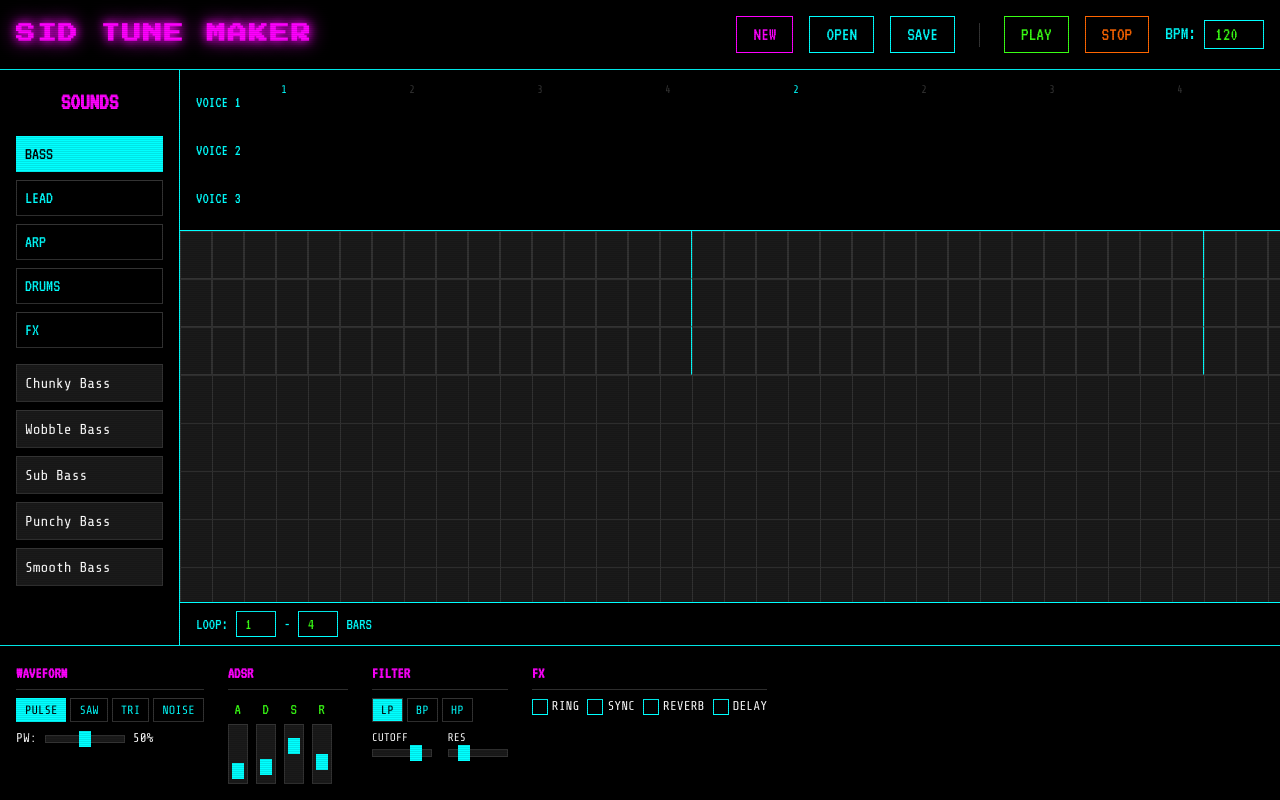
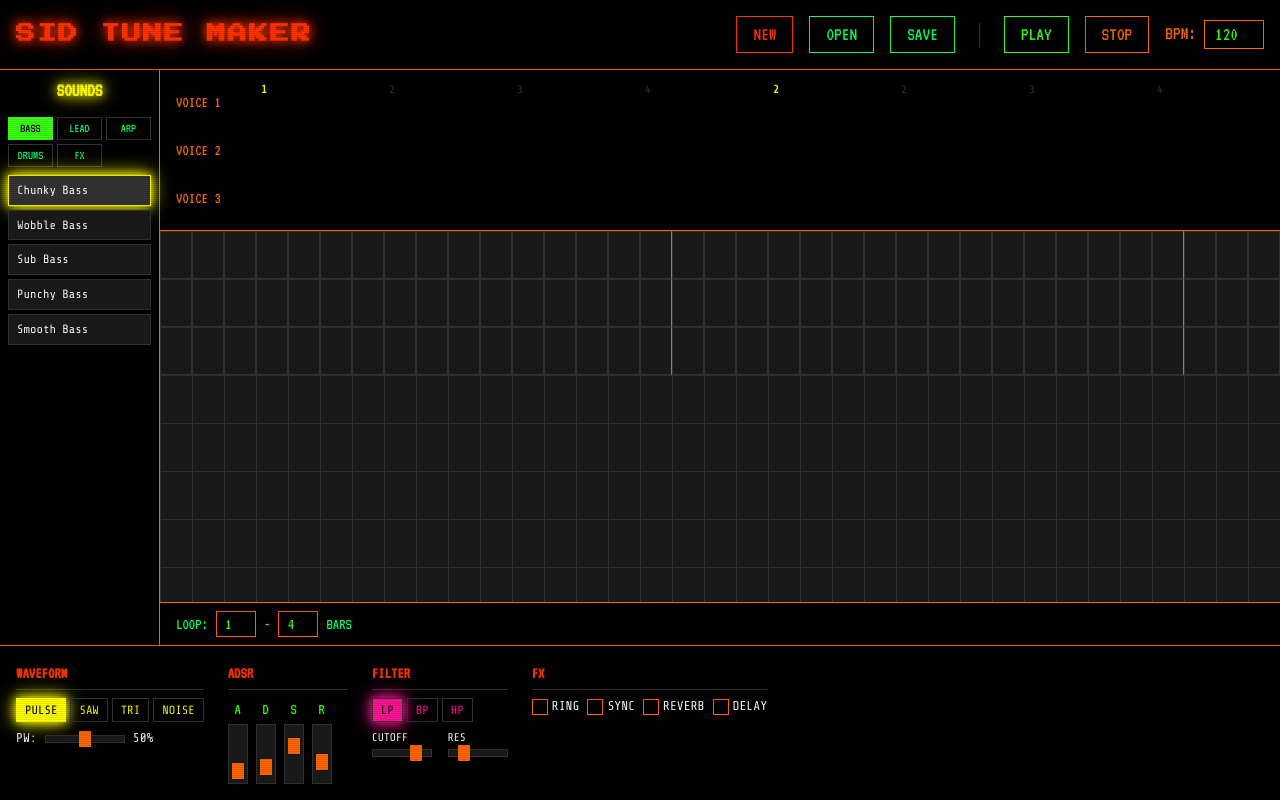
Before and after one commit to patrickhustonoly1996/sid-tune-maker, a website built with Vite: page index.html in a window 1280 px wide. Both pictures are taken after a click on the element "Chunky Bass". Built offline with nearby package versions, Linux system fonts and the light colour scheme.

Commit message:
Fix sound selection and compact UI
- Click sound to select, then click grid to place that sound
- Each cell stores its sound parameters for playback
- Warmer color palette (red/yellow/orange/green/pink, no purple/cyan)
- Compact library: categories as 3-col grid, smaller sound items
- No scrolling needed to see all sounds

Co-Authored-By: Claude Opus 4.5 <noreply@anthropic.com>

```diff
--- a/src/main.js
+++ b/src/main.js
@@ -45,6 +45,7 @@ async function init() {
     // Initialize UI components
     sequencer = new Sequencer(engine, transport, state);
     library = new SoundLibrary(sequencer);
+    sequencer.soundLibrary = library; // Connect library to sequencer
     editor = new VoiceEditor(engine, state);
     console.log('[SID] UI components ready');
 
--- a/src/styles/main.css
+++ b/src/styles/main.css
@@ -7,21 +7,24 @@
    CSS Variables (Color Palette)
    -------------------------------------------------------------------------- */
 :root {
-  /* Colors - STRICT palette from design spec */
+  /* Colors - Hot fluorescent palette */
   --color-bg: #000000;
-  --color-primary: #FF00FF;     /* Hot magenta */
-  --color-secondary: #00FFFF;   /* Electric cyan */
+  --color-primary: #FF3300;     /* Neon red-orange */
+  --color-secondary: #FFFF00;   /* Electric yellow */
   --color-accent-1: #39FF14;    /* Neon green */
   --color-accent-2: #FF6600;    /* Laser orange */
+  --color-accent-3: #FF1493;    /* Hot pink */
+  --color-accent-4: #00FF66;    /* Mint green */
   --color-text: #FFFFFF;
   --color-grid: #1A1A1A;
   --color-grid-line: #333333;
 
   /* Glow effects */
-  --glow-primary: 0 0 10px #FF00FF, 0 0 20px #FF00FF;
-  --glow-secondary: 0 0 10px #00FFFF, 0 0 20px #00FFFF;
+  --glow-primary: 0 0 10px #FF3300, 0 0 20px #FF3300;
+  --glow-secondary: 0 0 10px #FFFF00, 0 0 20px #FFFF00;
   --glow-green: 0 0 10px #39FF14, 0 0 20px #39FF14;
   --glow-orange: 0 0 10px #FF6600, 0 0 20px #FF6600;
+  --glow-pink: 0 0 10px #FF1493, 0 0 20px #FF1493;
 
   /* Typography */
   --font-display: 'VT323', monospace;
@@ -36,7 +39,7 @@
   --space-5: 40px;
 
   /* Borders */
-  --border: 1px solid var(--color-secondary);
+  --border: 1px solid var(--color-accent-2);
   --border-primary: 1px solid var(--color-primary);
 }
 
@@ -133,17 +136,17 @@ body::after {
   font-size: 1.2rem;
   padding: var(--space-1) var(--space-2);
   background: transparent;
-  color: var(--color-secondary);
-  border: var(--border);
+  color: var(--color-accent-4);
+  border: 1px solid var(--color-accent-4);
   cursor: pointer;
   text-transform: uppercase;
   transition: none;
 }
 
 .btn:hover {
-  background: var(--color-secondary);
+  background: var(--color-accent-4);
   color: var(--color-bg);
-  box-shadow: var(--glow-secondary);
+  box-shadow: 0 0 10px #00FF66, 0 0 20px #00FF66;
 }
 
 .btn--primary {
@@ -186,7 +189,7 @@ body::after {
   gap: var(--space-1);
   font-family: var(--font-display);
   font-size: 1.2rem;
-  color: var(--color-secondary);
+  color: var(--color-accent-2);
 }
 
 .bpm-control input {
@@ -211,7 +214,7 @@ body::after {
    -------------------------------------------------------------------------- */
 .main {
   display: grid;
-  grid-template-columns: 180px 1fr;
+  grid-template-columns: 160px 1fr;
   overflow: hidden;
 }
 
@@ -220,63 +223,68 @@ body::after {
    -------------------------------------------------------------------------- */
 .library {
   border-right: var(--border);
-  padding: var(--space-2);
+  padding: var(--space-1);
   display: flex;
   flex-direction: column;
-  gap: var(--space-2);
-  overflow-y: auto;
+  gap: var(--space-1);
+  overflow: visible;
+  width: 160px;
 }
 
 .library__title {
   font-family: var(--font-display);
-  font-size: 1.5rem;
-  color: var(--color-primary);
+  font-size: 1.2rem;
+  color: var(--color-secondary);
+  text-shadow: var(--glow-secondary);
   text-align: center;
+  margin-bottom: 4px;
 }
 
 .library__categories {
-  display: flex;
-  flex-direction: column;
-  gap: var(--space-1);
+  display: grid;
+  grid-template-columns: repeat(3, 1fr);
+  gap: 4px;
 }
 
 .library__cat {
   font-family: var(--font-display);
-  font-size: 1.1rem;
-  padding: var(--space-1);
+  font-size: 0.8rem;
+  padding: 4px 2px;
   background: transparent;
-  color: var(--color-secondary);
+  color: var(--color-accent-4);
   border: 1px solid var(--color-grid-line);
   cursor: pointer;
-  text-align: left;
+  text-align: center;
 }
 
 .library__cat:hover {
-  border-color: var(--color-secondary);
+  border-color: var(--color-accent-4);
 }
 
 .library__cat--active {
-  background: var(--color-secondary);
+  background: var(--color-accent-1);
   color: var(--color-bg);
-  border-color: var(--color-secondary);
+  border-color: var(--color-accent-1);
 }
 
 .library__sounds {
   display: flex;
   flex-direction: column;
-  gap: var(--space-1);
+  gap: 4px;
   flex: 1;
-  overflow-y: auto;
 }
 
 .sound-item {
   font-family: var(--font-body);
-  font-size: 0.9rem;
-  padding: var(--space-1);
+  font-size: 0.75rem;
+  padding: 6px 8px;
   background: var(--color-grid);
   color: var(--color-text);
   border: 1px solid var(--color-grid-line);
-  cursor: grab;
+  cursor: pointer;
+  white-space: nowrap;
+  overflow: hidden;
+  text-overflow: ellipsis;
 }
 
 .sound-item:hover {
@@ -284,8 +292,10 @@ body::after {
   box-shadow: var(--glow-primary);
 }
 
-.sound-item:active {
-  cursor: grabbing;
+.sound-item--selected {
+  border-color: var(--color-secondary);
+  background: var(--color-grid-line);
+  box-shadow: var(--glow-secondary);
 }
 
 /* --------------------------------------------------------------------------
@@ -311,7 +321,7 @@ body::after {
 .voice-label {
   font-family: var(--font-display);
   font-size: 1rem;
-  color: var(--color-secondary);
+  color: var(--color-accent-2);
   height: 48px;
   display: flex;
   align-items: center;
@@ -336,6 +346,7 @@ body::after {
 
 .beat-marker--bar {
   color: var(--color-secondary);
+  font-weight: bold;
 }
 
 .sequencer__grid {
@@ -380,7 +391,7 @@ body::after {
 }
 
 .grid-cell--bar {
-  border-right: 1px solid var(--color-secondary);
+  border-right: 1px solid var(--color-accent-2);
 }
 
 .sequencer__controls {
@@ -396,7 +407,7 @@ body::after {
   gap: var(--space-1);
   font-family: var(--font-display);
   font-size: 1rem;
-  color: var(--color-secondary);
+  color: var(--color-accent-4);
 }
 
 .loop-region input {
@@ -455,12 +466,14 @@ body::after {
 
 .wave-btn:hover {
   border-color: var(--color-secondary);
+  box-shadow: var(--glow-secondary);
 }
 
 .wave-btn--active {
   background: var(--color-secondary);
   color: var(--color-bg);
   border-color: var(--color-secondary);
+  box-shadow: var(--glow-secondary);
 }
 
 .pulse-width {
@@ -518,18 +531,20 @@ body::after {
   font-size: 0.75rem;
   padding: 4px 8px;
   background: transparent;
-  color: var(--color-secondary);
+  color: var(--color-accent-3);
   border: 1px solid var(--color-grid-line);
   cursor: pointer;
 }
 
 .filter-btn:hover {
-  border-color: var(--color-secondary);
+  border-color: var(--color-accent-3);
+  box-shadow: var(--glow-pink);
 }
 
 .filter-btn--active {
-  background: var(--color-secondary);
+  background: var(--color-accent-3);
   color: var(--color-bg);
+  box-shadow: var(--glow-pink);
 }
 
 .filter-params {
@@ -600,20 +615,20 @@ input[type="range"]::-webkit-slider-thumb {
   appearance: none;
   width: 12px;
   height: 16px;
-  background: var(--color-secondary);
+  background: var(--color-accent-2);
   border: none;
   cursor: pointer;
 }
 
 input[type="range"]::-webkit-slider-thumb:hover {
-  background: var(--color-primary);
-  box-shadow: var(--glow-primary);
+  background: var(--color-secondary);
+  box-shadow: var(--glow-secondary);
 }
 
 input[type="range"]::-moz-range-thumb {
   width: 12px;
   height: 16px;
-  background: var(--color-secondary);
+  background: var(--color-accent-2);
   border: none;
   cursor: pointer;
 }
@@ -647,8 +662,8 @@ input[type="range"]::-moz-range-thumb {
 .loading__logo {
   font-family: var(--font-pixel);
   font-size: 3rem;
-  color: var(--color-primary);
-  text-shadow: var(--glow-primary);
+  color: var(--color-secondary);
+  text-shadow: var(--glow-secondary);
   margin-bottom: var(--space-3);
   animation: pulse 1s infinite;
 }
@@ -671,7 +686,7 @@ input[type="range"]::-moz-range-thumb {
 .loading__text {
   font-family: var(--font-display);
   font-size: 1rem;
-  color: var(--color-secondary);
+  color: var(--color-accent-4);
 }
 
 @keyframes pulse {
--- a/src/ui/sequencer.js
+++ b/src/ui/sequencer.js
@@ -9,13 +9,16 @@ export class Sequencer {
     this.transport = transport;
     this.state = state;
 
+    // Reference to sound library (set after construction)
+    this.soundLibrary = null;
+
     // Grid configuration
     this.rows = 3; // 3 SID voices
     this.cols = 64; // 4 bars of 16th notes
     this.cellWidth = 32;
     this.cellHeight = 48;
 
-    // Grid data: [voice][step] = { note, velocity, ... } or null
+    // Grid data: [voice][step] = { note, velocity, sound } or null
     this.grid = Array(this.rows).fill(null).map(() => Array(this.cols).fill(null));
 
     // DOM elements
@@ -137,7 +140,17 @@ export class Sequencer {
     if (this.grid[row][col]) {
       this.clearCell(row, col);
     } else {
-      this.setCell(row, col, { note: 'C4', velocity: 1 });
+      // Use selected sound from library, or default
+      const sound = this.soundLibrary?.selectedSound;
+      if (sound) {
+        this.setCell(row, col, {
+          note: sound.note,
+          velocity: 1,
+          sound: { ...sound }
+        });
+      } else {
+        this.setCell(row, col, { note: 'C4', velocity: 1 });
+      }
     }
   }
 
@@ -200,6 +213,19 @@ export class Sequencer {
       const cellData = this.grid[voice][beat % this.cols];
       if (cellData) {
         import('../audio/sid-engine.js').then(({ noteToFrequency }) => {
+          // Apply sound parameters if available
+          if (cellData.sound) {
+            const s = cellData.sound;
+            this.engine.setVoiceParam(voice, 'waveform', s.waveform || 'pulse');
+            this.engine.setVoiceParam(voice, 'attack', s.attack || 0.01);
+            this.engine.setVoiceParam(voice, 'decay', s.decay || 0.1);
+            this.engine.setVoiceParam(voice, 'sustain', s.sustain || 0.7);
+            this.engine.setVoiceParam(voice, 'release', s.release || 0.2);
+            if (s.pulseWidth !== undefined) {
+              this.engine.setVoiceParam(voice, 'pulseWidth', s.pulseWidth / 100);
+            }
+          }
+
           const freq = noteToFrequency(cellData.note);
           const duration = 60 / this.state.bpm / 4; // 16th note duration
           this.engine.playNote(voice, freq, duration * 0.9);
--- a/src/ui/sound-library.js
+++ b/src/ui/sound-library.js
@@ -102,10 +102,10 @@ export class SoundLibrary {
 
     // Add event listeners to sound items
     this.listEl.querySelectorAll('.sound-item').forEach(item => {
-      // Click to preview
+      // Click to select and preview
       item.addEventListener('click', () => {
         const index = parseInt(item.dataset.index, 10);
-        this.previewSound(this.currentCategory, index);
+        this.selectSound(this.currentCategory, index);
       });
 
       // Drag start
@@ -123,6 +123,49 @@ export class SoundLibrary {
         item.classList.remove('dragging');
       });
     });
+
+    // Restore selection visual if sound was from this category
+    this.updateSelectionVisual();
+  }
+
+  /**
+   * Select a sound (and preview it)
+   */
+  selectSound(category, index) {
+    const sound = PRESETS[category]?.[index];
+    if (!sound) return;
+
+    this.selectedSound = sound;
+    this.selectedCategory = category;
+    this.selectedIndex = index;
+
+    // Update visual selection
+    this.updateSelectionVisual();
+
+    // Preview the sound
+    this.previewSound(category, index);
+
+    console.log(`[Library] Selected: ${sound.name}`);
+  }
+
+  /**
+   * Update selection visual
+   */
+  updateSelectionVisual() {
+    // Clear all selection
+    this.listEl?.querySelectorAll('.sound-item').forEach(item => {
+      item.classList.remove('sound-item--selected');
+    });
+
+    // Mark selected if in current category
+    if (this.selectedCategory === this.currentCategory && this.selectedIndex !== undefined) {
+      const selectedEl = this.listEl?.querySelector(
+        `.sound-item[data-index="${this.selectedIndex}"]`
+      );
+      if (selectedEl) {
+        selectedEl.classList.add('sound-item--selected');
+      }
+    }
   }
 
   /**
```
Also changed, not shown: .claude/settings.local.json, 1 other file.
